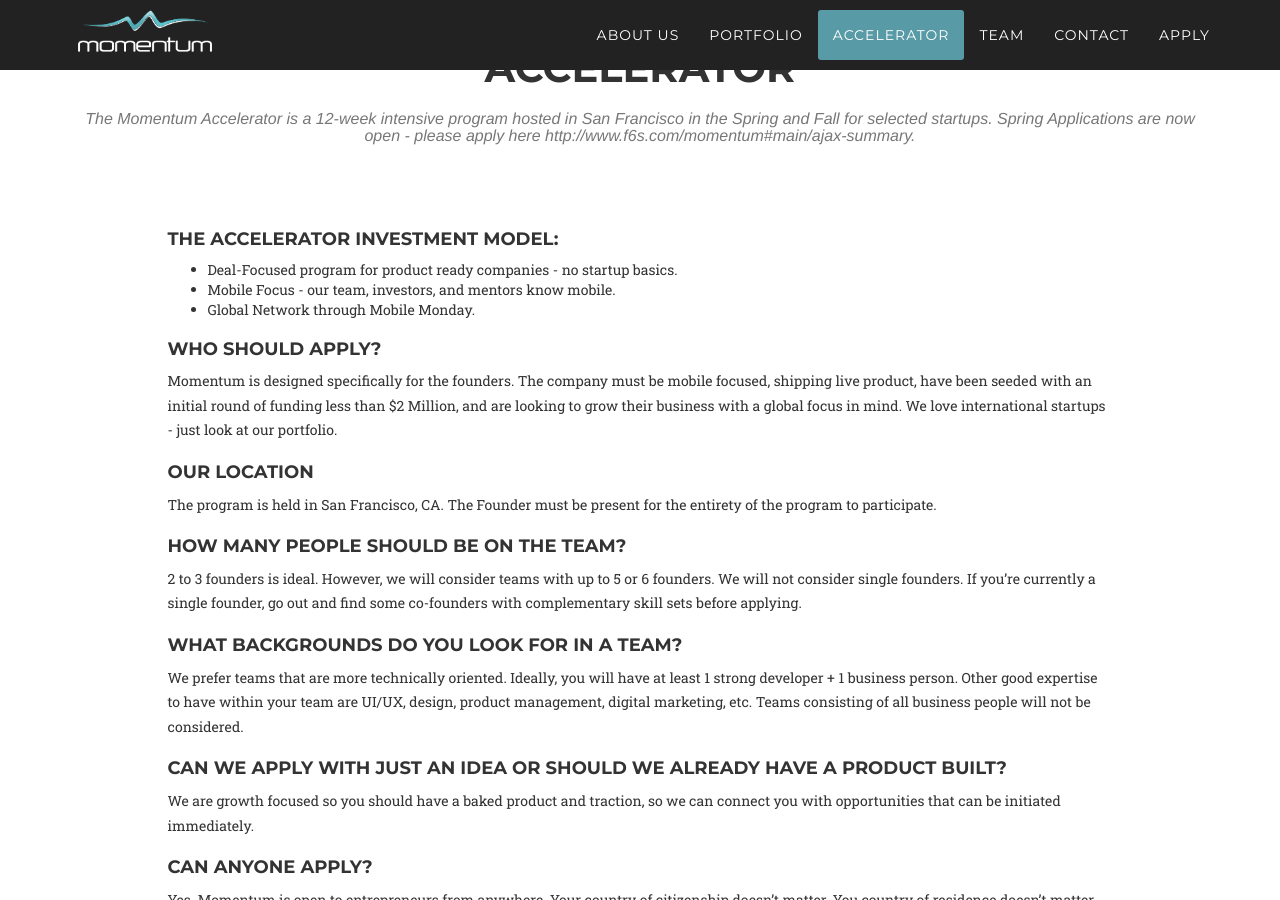
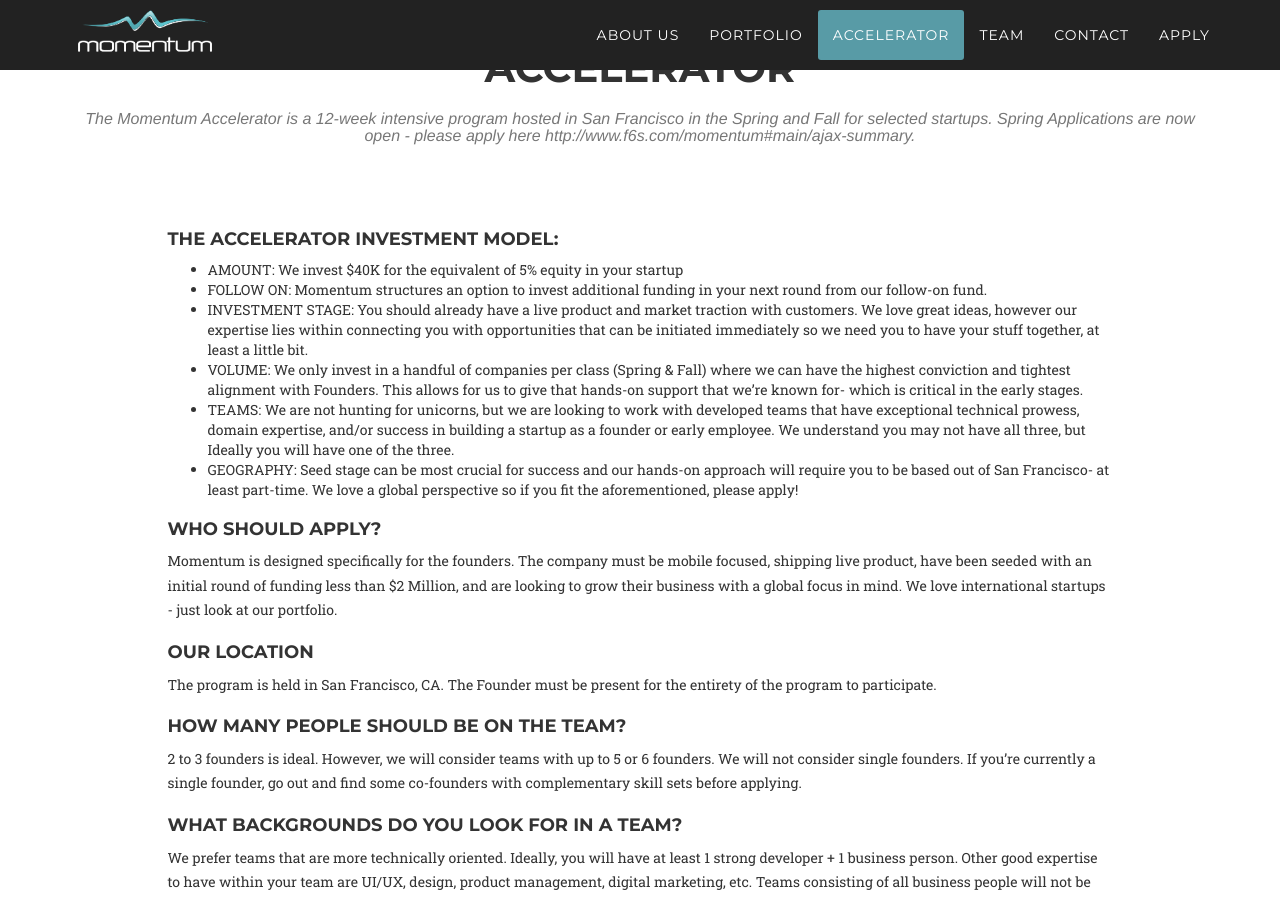
Before and after one commit to mobilemonday/momentum, a Jekyll site: the page built from index.html, in a window 1280 px wide and 900 px high, scrolled down 4788 px. Built offline with Jekyll 4.4.1, drawn with Linux system fonts in a browser that asks for light colours; nearby versions of some CDN libraries; some web fonts are replaced; Markdown is read by kramdown in place of the engine named in the settings.

Commit message:
no section called targeted-applicants

```diff
--- a/index.html
+++ b/index.html
@@ -145,15 +145,6 @@
   intro: "The Momentum Accelerator is a 12-week intensive program hosted in San Francisco in the Spring and Fall for selected startups.  Spring Applications are now open - please apply here http://www.f6s.com/momentum#main/ajax-summary."
   attributes:
   - attribute:
-    name: "The Accelerator Investment Model:"
-    list:
-    - bullet: "AMOUNT: We invest $40K for the equivalent of 5% equity in your startup"
-    - bullet: "FOLLOW ON: Momentum structures an option to invest additional funding in your next round from our follow-on fund."
-    - bullet: "INVESTMENT STAGE: You should already have a live product and market traction with customers. We love great ideas, however our expertise lies within connecting you with opportunities that can be initiated immediately so we need you to have your stuff together, at least a little bit."
-    - bullet: "VOLUME: We only invest in a handful of companies per class (Spring & Fall) where we can have the highest conviction and tightest alignment with Founders. This allows for us to give that hands-on support that we’re known for- which is critical in the early stages."
-    - bullet: "TEAMS: We are not hunting for unicorns, but we are looking to work with developed teams that have exceptional technical prowess, domain expertise, and/or success in building a startup as a founder or early employee.  We understand you may not have all three, but Ideally you will have one of the three."
-    - bullet: "GEOGRAPHY: Seed stage can be most crucial for success and our hands-on approach will require you to be based out of San Francisco- at least part-time. We love a global perspective so if you fit the aforementioned, please apply!"
-  - attribute:
     name: "FAQ"
     list:
     - bullet: "Momentum consists of two programs per year which we call a “batch”"
@@ -170,9 +161,12 @@
   - item:
     q: "The Accelerator Investment Model:"
     bullets:
-    - a: "Deal-Focused program for product ready companies - no startup basics."
-    - a: "Mobile Focus - our team, investors, and mentors know mobile."
-    - a: "Global Network through Mobile Monday."
+    - a: "AMOUNT: We invest $40K for the equivalent of 5% equity in your startup"
+    - a: "FOLLOW ON: Momentum structures an option to invest additional funding in your next round from our follow-on fund."
+    - a: "INVESTMENT STAGE: You should already have a live product and market traction with customers. We love great ideas, however our expertise lies within connecting you with opportunities that can be initiated immediately so we need you to have your stuff together, at least a little bit."
+    - a: "VOLUME: We only invest in a handful of companies per class (Spring & Fall) where we can have the highest conviction and tightest alignment with Founders. This allows for us to give that hands-on support that we’re known for- which is critical in the early stages."
+    - a: "TEAMS: We are not hunting for unicorns, but we are looking to work with developed teams that have exceptional technical prowess, domain expertise, and/or success in building a startup as a founder or early employee.  We understand you may not have all three, but Ideally you will have one of the three."
+    - a: "GEOGRAPHY: Seed stage can be most crucial for success and our hands-on approach will require you to be based out of San Francisco- at least part-time. We love a global perspective so if you fit the aforementioned, please apply!"
   - item:
     q: "Who should apply?"
     a: "Momentum is designed specifically for the founders.  The company must be mobile focused, shipping live product, have been seeded with an initial round of funding less than $2 Million, and are looking to grow their business with a global focus in mind.  We love international startups - just look at our portfolio."
```
